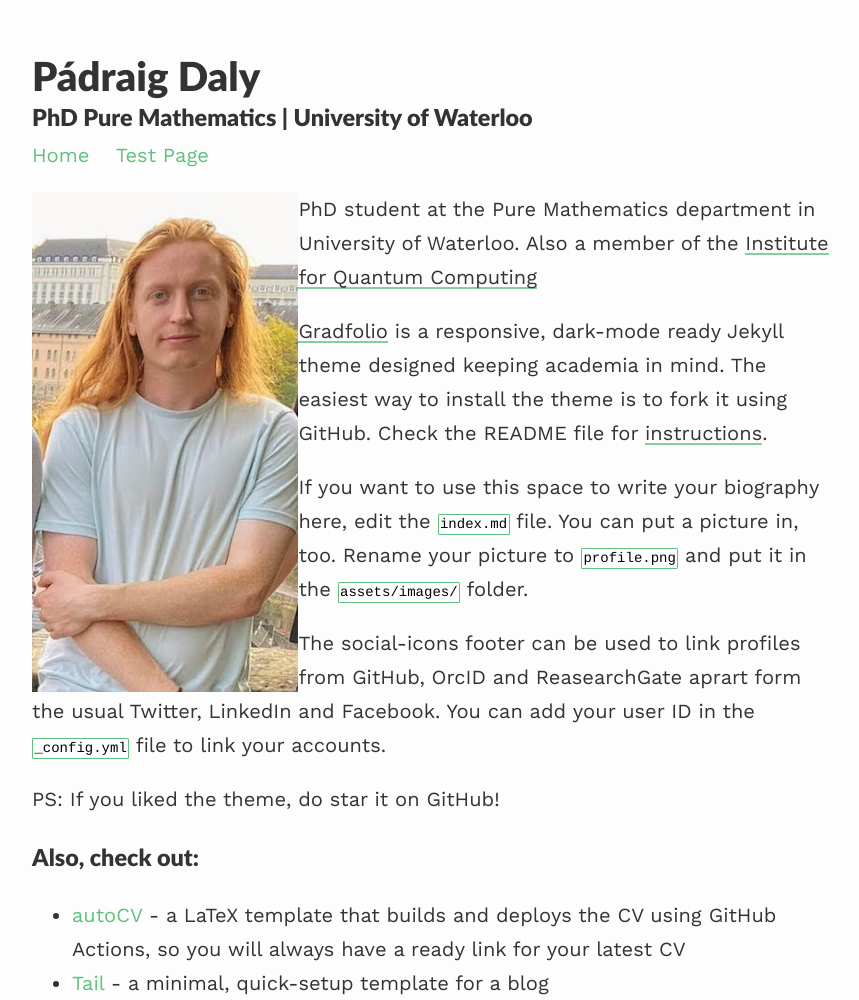
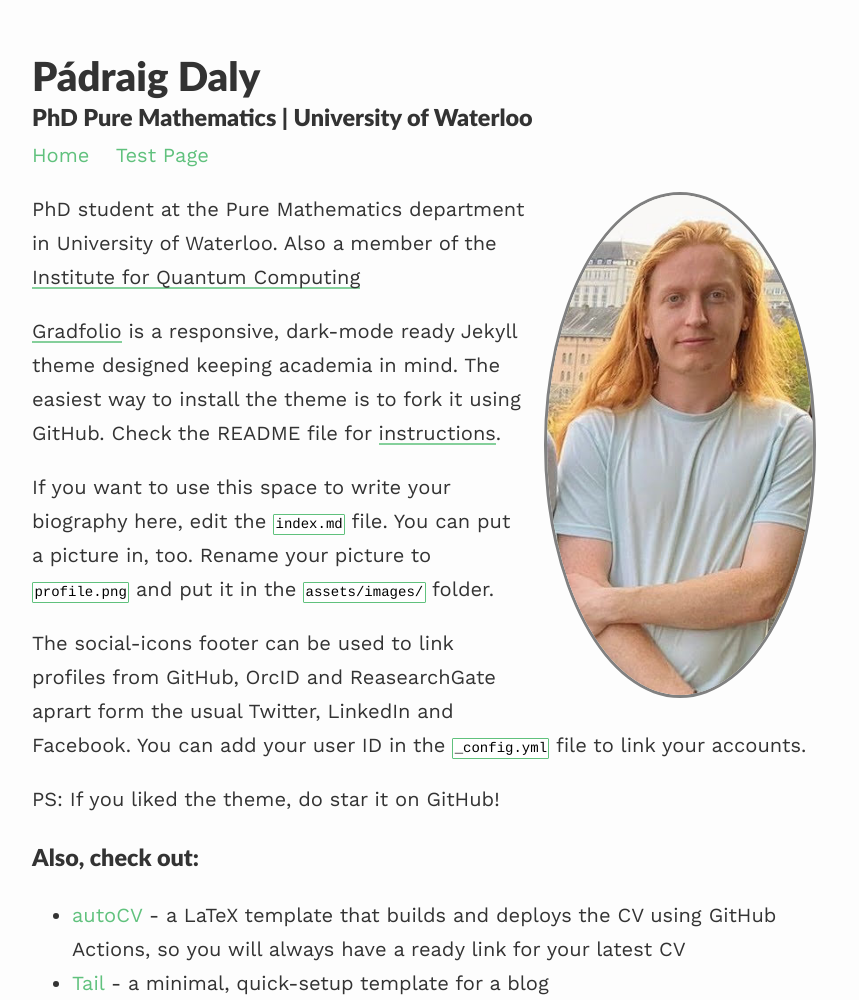
Before and after one commit to padraigdaly/padraigdaly.github.io, a Jekyll site: the page built from index.md, in a window 1280 px wide. Shown: the whole page, without its empty margins (208-1067 px from the left). Built offline with Jekyll 4.4.1, drawn with Linux system fonts in a browser that asks for light colours; nearby versions of some CDN libraries.

Commit message:
Update about.html

```diff
--- a/_layouts/about.html
+++ b/_layouts/about.html
@@ -4,7 +4,7 @@ layout: default
 
 {% if page.profile %}
     {% if page.profile.image %}
-      <img style="float: left"  width="33.3%" src="{{ page.profile.image | prepend: '/assets/images/' | relative_url }}">
+      <img class="profile {{ page.profile.align }}"  width="33.3%" src="{{ page.profile.image | prepend: '/assets/images/' | relative_url }}">
     {% endif %}
 {% endif %}
 
```
